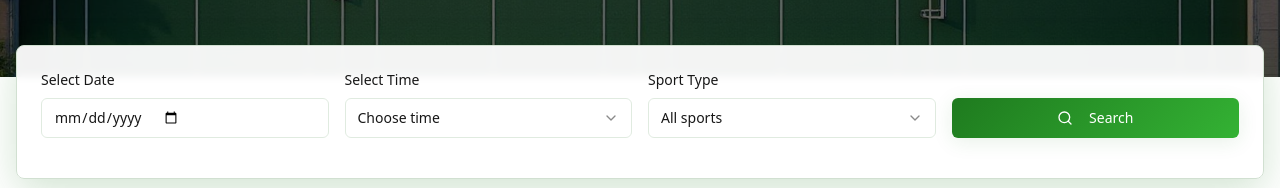
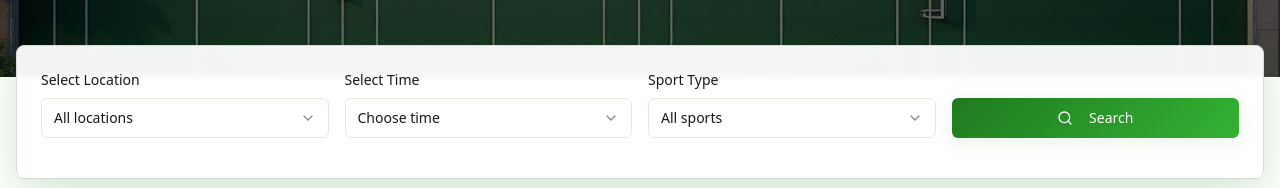
Before and after one commit to RavinduIT/green-field-arena-hub, a React (Vite) app: page /book-ground in a window 1280 px wide. Shown: the part 244-432 px from the top of the page. Built offline with nearby package versions, Linux system fonts and the light colour scheme.

Commit message:
Fix: Add location filter
Replaces the existing input field with a location filter for ground bookings.

```diff
--- a/src/pages/BookGround.tsx
+++ b/src/pages/BookGround.tsx
@@ -13,11 +13,12 @@ import basketballCourtImage from '@/assets/basketball-court.jpg';
 
 const BookGround = () => {
   const navigate = useNavigate();
-  const [selectedDate, setSelectedDate] = useState('');
+  const [selectedLocation, setSelectedLocation] = useState('');
   const [selectedTime, setSelectedTime] = useState('');
   const [selectedSport, setSelectedSport] = useState('');
 
   const sports = ['Football', 'Basketball', 'Tennis', 'Volleyball', 'Badminton'];
+  const locations = ['Downtown Area', 'Sports District', 'North Side', 'Valley Area', 'East Zone', 'West Side'];
   const timeSlots = ['08:00', '09:00', '10:00', '11:00', '14:00', '15:00', '16:00', '17:00', '18:00', '19:00'];
 
   const grounds = [
@@ -73,6 +74,7 @@ const BookGround = () => {
 
   const filteredGrounds = grounds.filter(ground => {
     if (selectedSport && selectedSport !== 'all-sports' && !ground.sports.includes(selectedSport)) return false;
+    if (selectedLocation && selectedLocation !== 'all-locations' && ground.location !== selectedLocation) return false;
     return true;
   });
 
@@ -101,14 +103,21 @@ const BookGround = () => {
             <div className="grid md:grid-cols-4 gap-4 mb-4">
               <div>
                 <label className="block text-sm font-medium text-card-foreground mb-2">
-                  Select Date
+                  Select Location
                 </label>
-                <Input
-                  type="date"
-                  value={selectedDate}
-                  onChange={(e) => setSelectedDate(e.target.value)}
-                  className="w-full"
-                />
+                <Select value={selectedLocation} onValueChange={setSelectedLocation}>
+                  <SelectTrigger>
+                    <SelectValue placeholder="All locations" />
+                  </SelectTrigger>
+                  <SelectContent>
+                    <SelectItem value="all-locations">All Locations</SelectItem>
+                    {locations.map((location) => (
+                      <SelectItem key={location} value={location}>
+                        {location}
+                      </SelectItem>
+                    ))}
+                  </SelectContent>
+                </Select>
               </div>
               <div>
                 <label className="block text-sm font-medium text-card-foreground mb-2">
```
